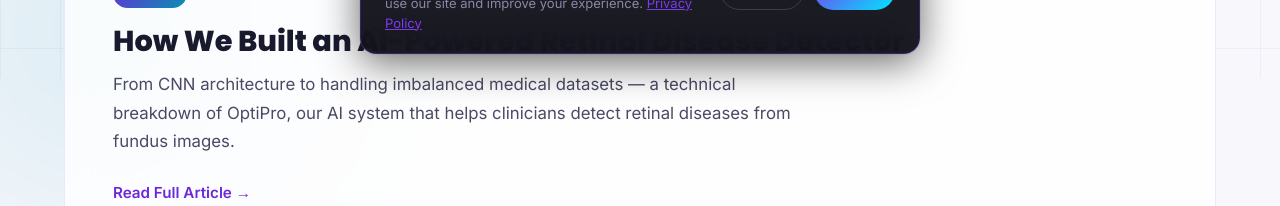
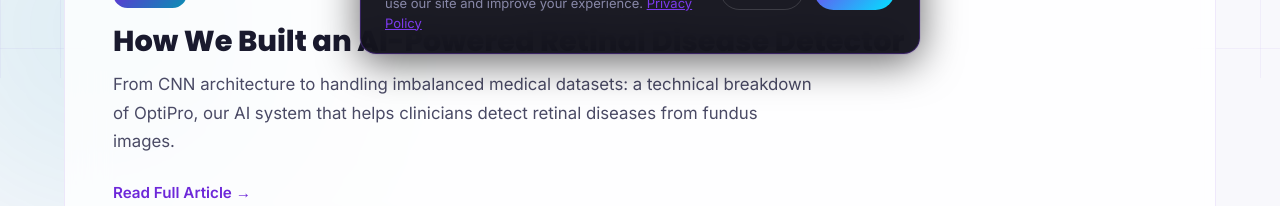
Before and after one commit to faizan-02/HydraBytes-main, a Next.js app: page /blog in a window 1280 px wide. Shown: the part 722-928 px from the top of the page. Built offline with nearby package versions, Linux system fonts and the light colour scheme; no server answers.

Commit message:
fix: remove em dash from blog excerpt

```diff
--- a/src/app/blog/page.tsx
+++ b/src/app/blog/page.tsx
@@ -11,7 +11,7 @@ import styles from './blog.module.css';
 
 const featured = {
   title: 'How We Built an AI-Powered Retinal Disease Detector',
-  excerpt: 'From CNN architecture to handling imbalanced medical datasets — a technical breakdown of OptiPro, our AI system that helps clinicians detect retinal diseases from fundus images.',
+  excerpt: 'From CNN architecture to handling imbalanced medical datasets: a technical breakdown of OptiPro, our AI system that helps clinicians detect retinal diseases from fundus images.',
   date: 'Apr 11, 2025',
   category: 'AI & ML',
   readTime: '5 min read',
```
